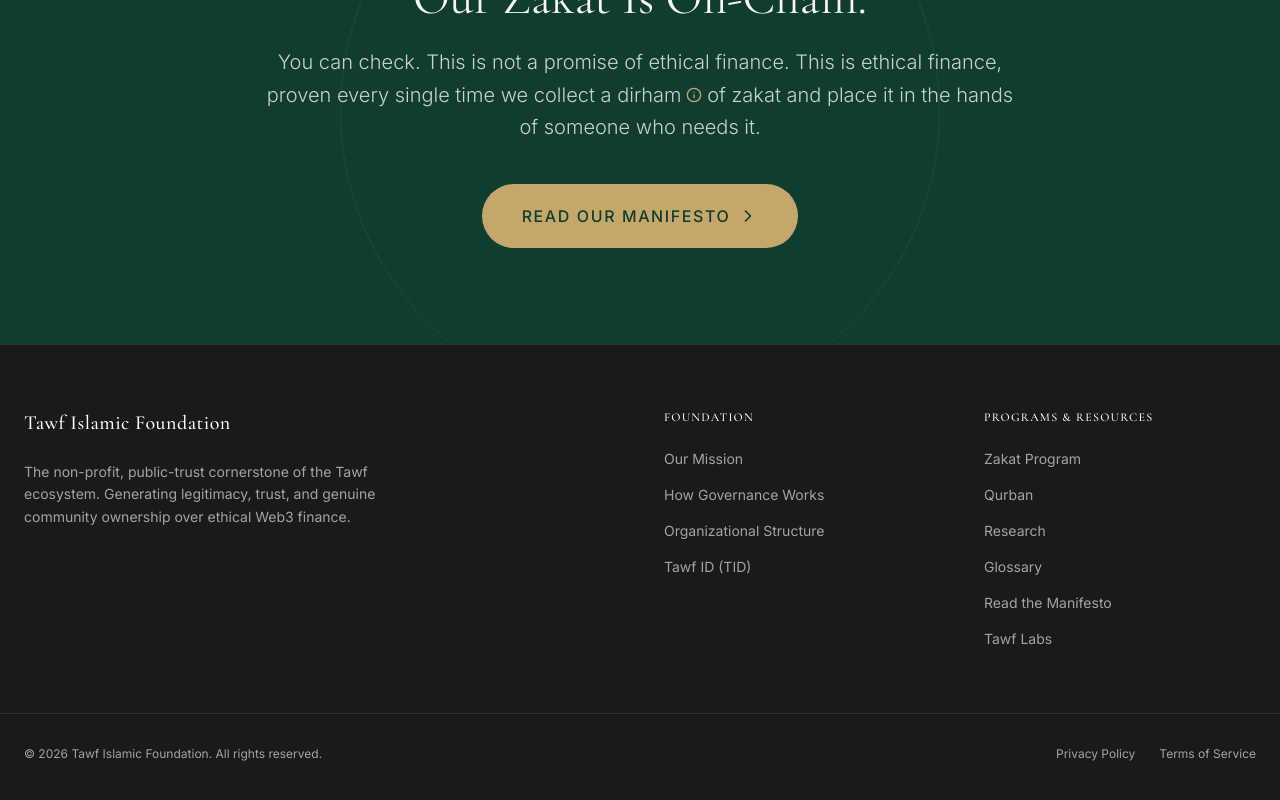
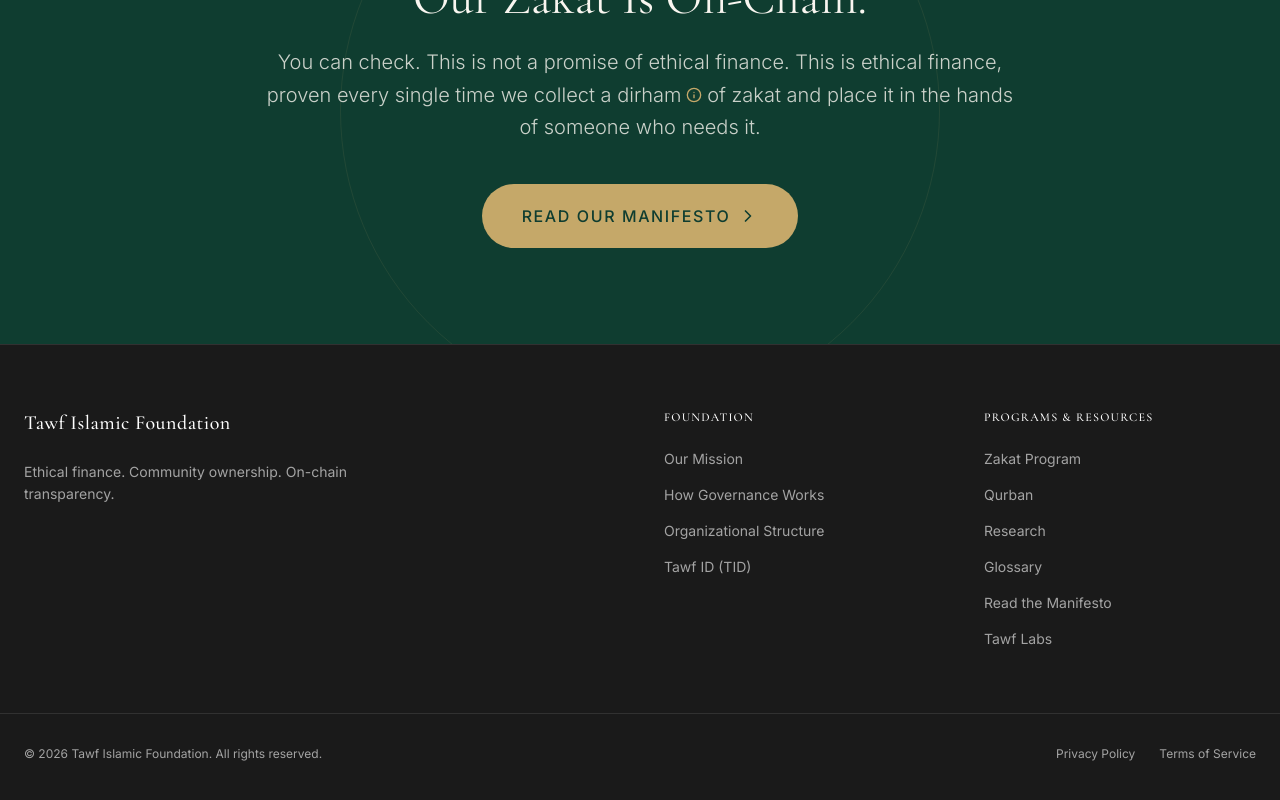
Before and after one commit to tawf-labs/tawf-foundation, a React (Vite) app: page / in a window 1280 px wide. Shown: the part 4461-5261 px from the top of the page. Built offline with nearby package versions, Linux system fonts and the light colour scheme.

Commit message:
refactor: simplify footer tagline for better readability

```diff
--- a/src/components/Layout.tsx
+++ b/src/components/Layout.tsx
@@ -142,7 +142,7 @@
               Tawf Islamic Foundation
             </h3>
             <p className="text-sm max-w-sm leading-relaxed">
-              The non-profit, public-trust cornerstone of the Tawf ecosystem. Generating legitimacy, trust, and genuine community ownership over ethical Web3 finance.
+              Ethical finance. Community ownership. On-chain transparency.
             </p>
           </div>
 
```
